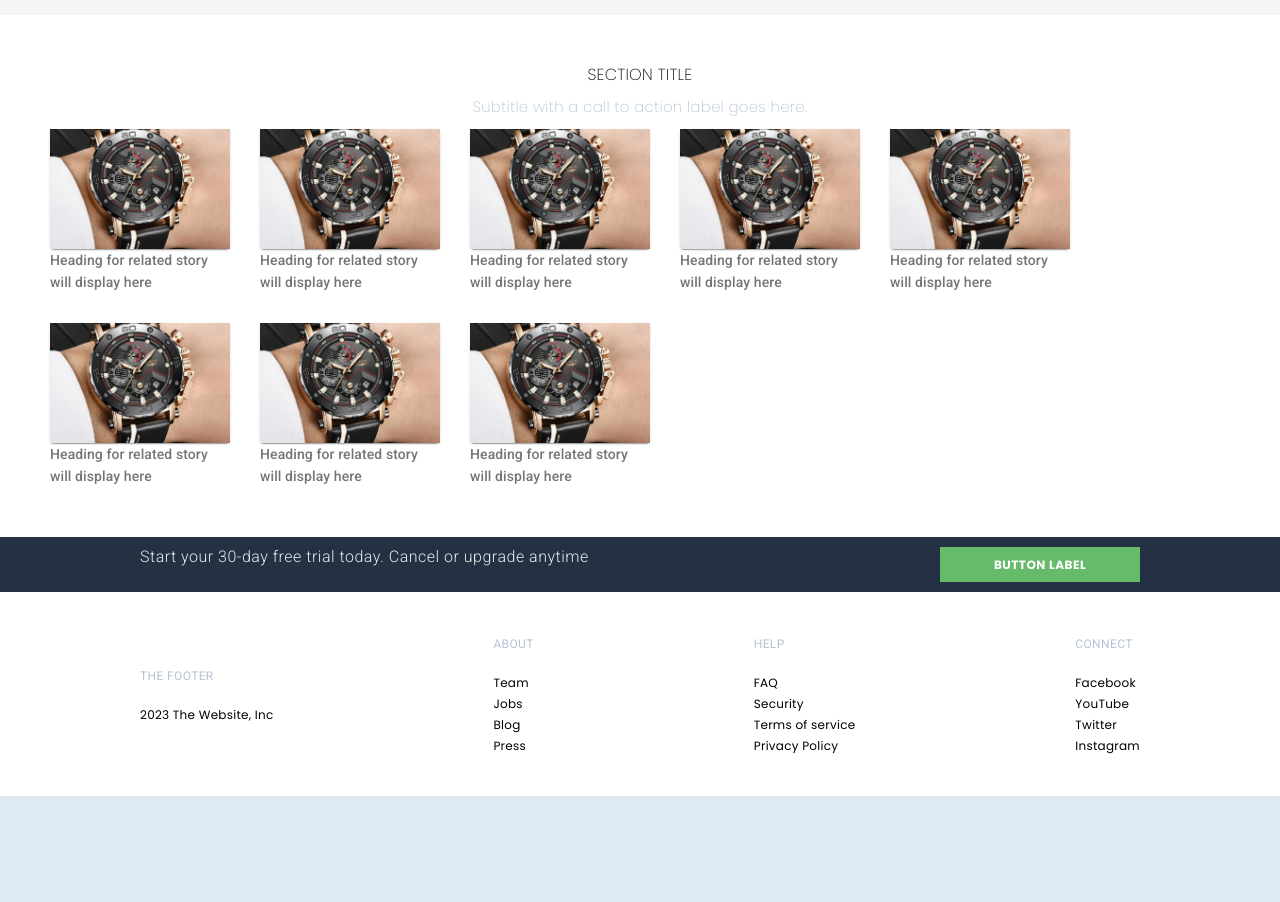
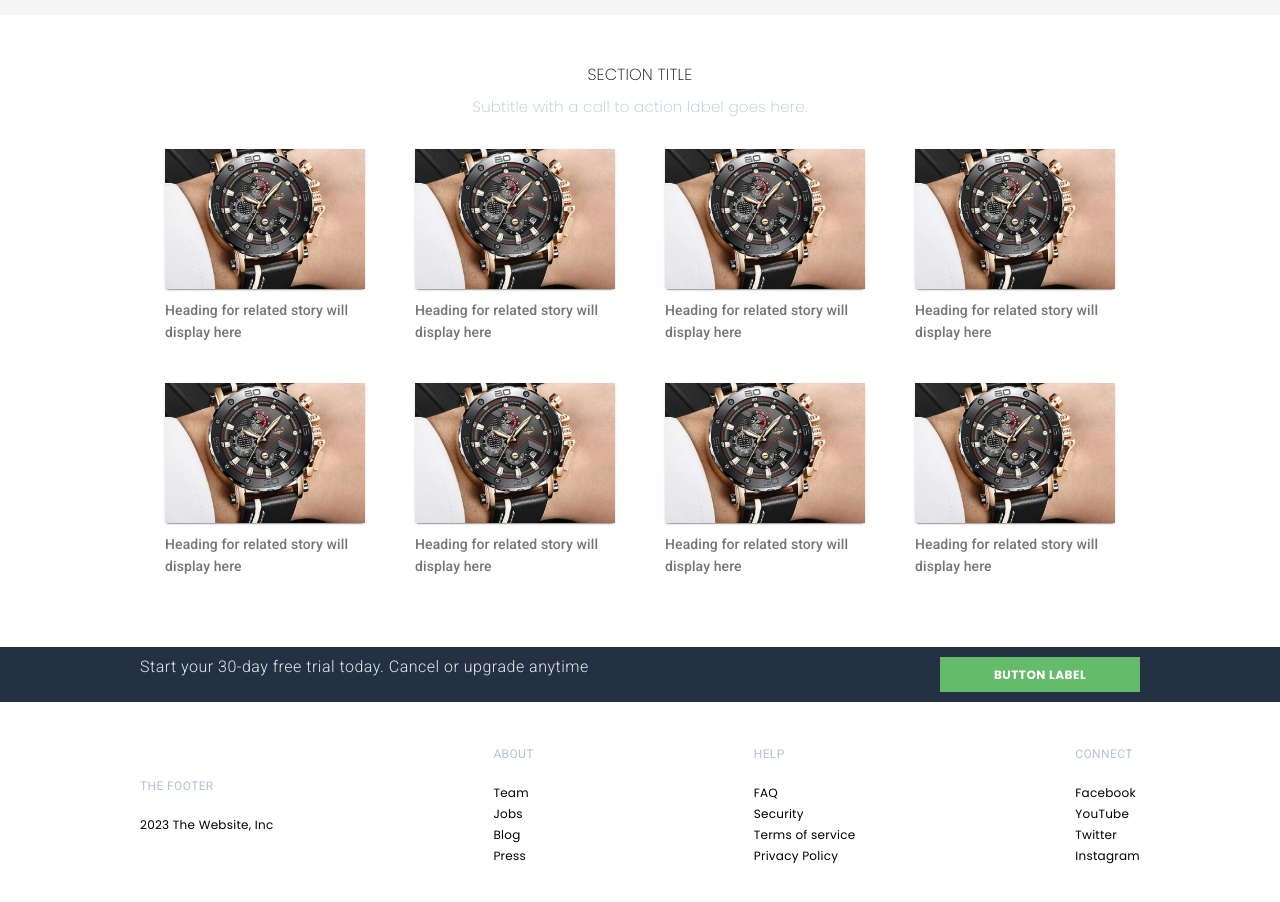
Before and after one commit to adrian-danila/watchShop-with-angular, an Angular app: page / in a window 1280 px wide. Shown: the part 2040-2942 px from the top of the page. Before the commit the page ends 2836 px from the top, so only its background shows below. Built offline with nearby package versions, Linux system fonts and the light colour scheme; a web font is replaced by a local one.

Commit message:
minor changes on card-v3 component

```diff
--- a/src/app/components/card-v3/card-v3.component.scss
+++ b/src/app/components/card-v3/card-v3.component.scss
@@ -1,8 +1,8 @@
 .container {
-  width: 180px;
+  width: 200px;
 
   mat-card {
-      height: 120px;
+      height: 140px;
 
       img {
           max-width: 100%;
@@ -10,4 +10,8 @@
           object-fit: cover;
       }
   }
+
+  mat-card-subtitle {
+    padding-top: 10px;
+  }
 }
--- a/src/app/components/section-three/section-three.component.scss
+++ b/src/app/components/section-three/section-three.component.scss
@@ -31,6 +31,14 @@
     .container {
         display: flex;
         flex-wrap: wrap;
-        gap: 30px;
+        width: 1000px;
+        // border: 2px solid red;
+
+        app-card-v3 {
+            width: 25%;
+            display: flex;
+            justify-content: center;
+            padding: 20px;
+        }
     }
 }
```
